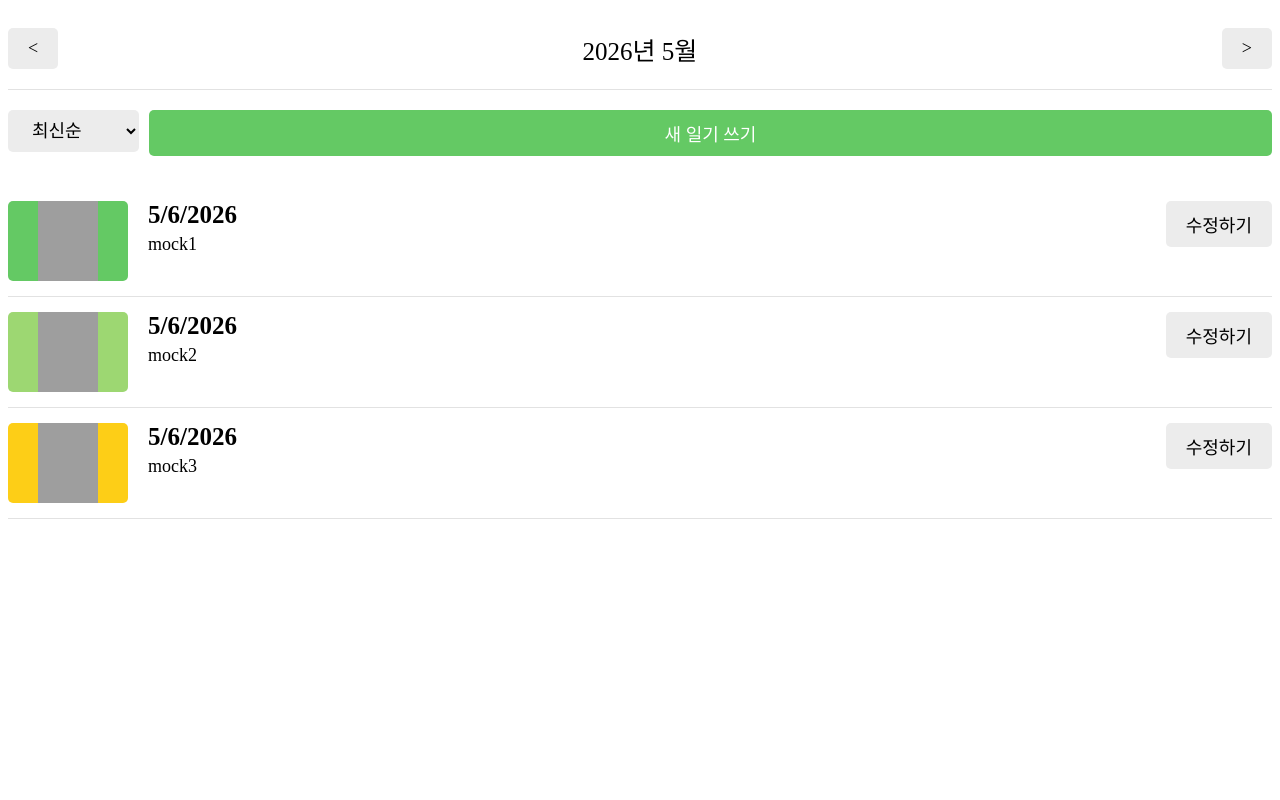
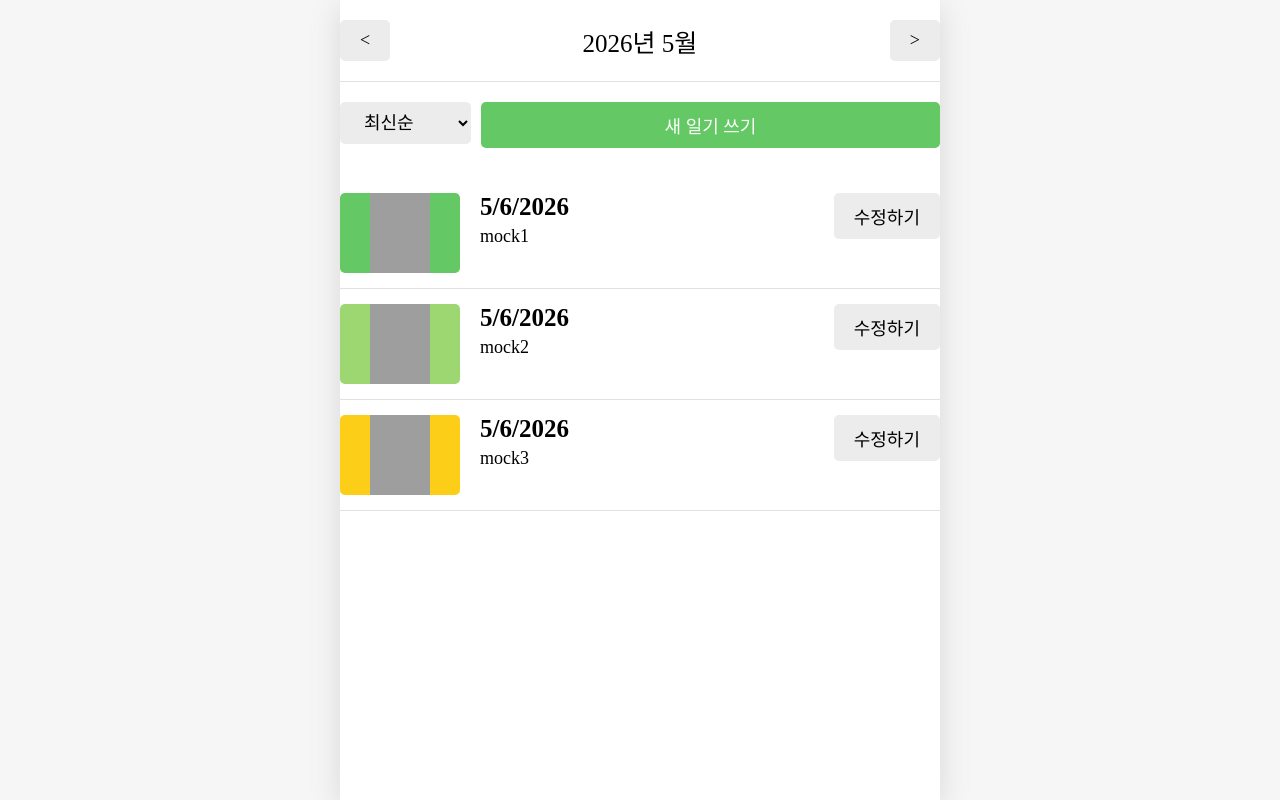
Before and after one commit to automaster5013/work-react2, a React (Vite) app in the folder project3/: page / in a window 1280 px wide. Built offline with nearby package versions, Linux system fonts and the light colour scheme; grey boxes are pictures that could not be loaded; a web font is replaced by a local one.

Commit message:
[감정 일기장]_만들기

```diff
--- a/project3/src/App.css
+++ b/project3/src/App.css
@@ -0,0 +1,4 @@
+.APP {
+    padding-left: 20px;
+    padding-right: 20px;
+}
--- a/project3/src/index.css
+++ b/project3/src/index.css
@@ -6,3 +6,26 @@
 body * {
   font-family: "NanumPenScript";
 }
+
+html,
+body {
+  margin: 0px;
+  width: 100%;
+  background-color: #f6f6f6;
+  display: flex;
+  justify-content: center;
+}
+
+body {
+  height: 100%;
+}
+
+#root {
+  margin: 0 auto;
+  max-width: 600px;
+  width: 100%;
+  min-height: 100vh;
+  height: 100%;
+  background-color: white;
+  box-shadow: rgba(100, 100, 100, 0.2) 0px 7px 29px 0px;
+}
--- a/project3/src/util.js
+++ b/project3/src/util.js
@@ -41,7 +41,9 @@
     name: "완전 좋음",
     img: getEmotionImgById(1),
   },
-  { id: 2, name: "좋음", img: getEmotionImgById(2) },
+  {
+    id: 2, name: "좋음", img: getEmotionImgById(2)
+  },
   {
     id: 3,
     name: "그럭저럭",
```
